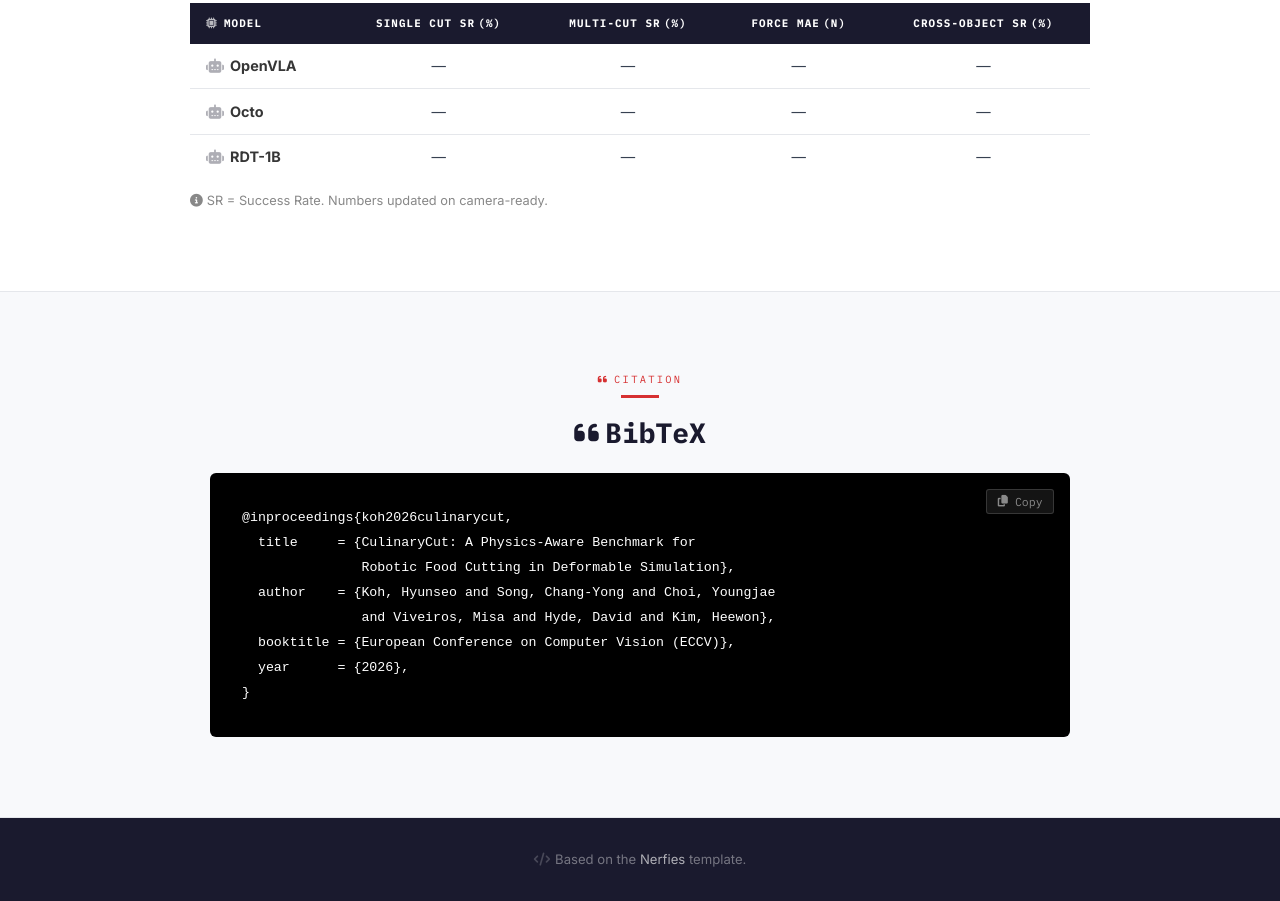
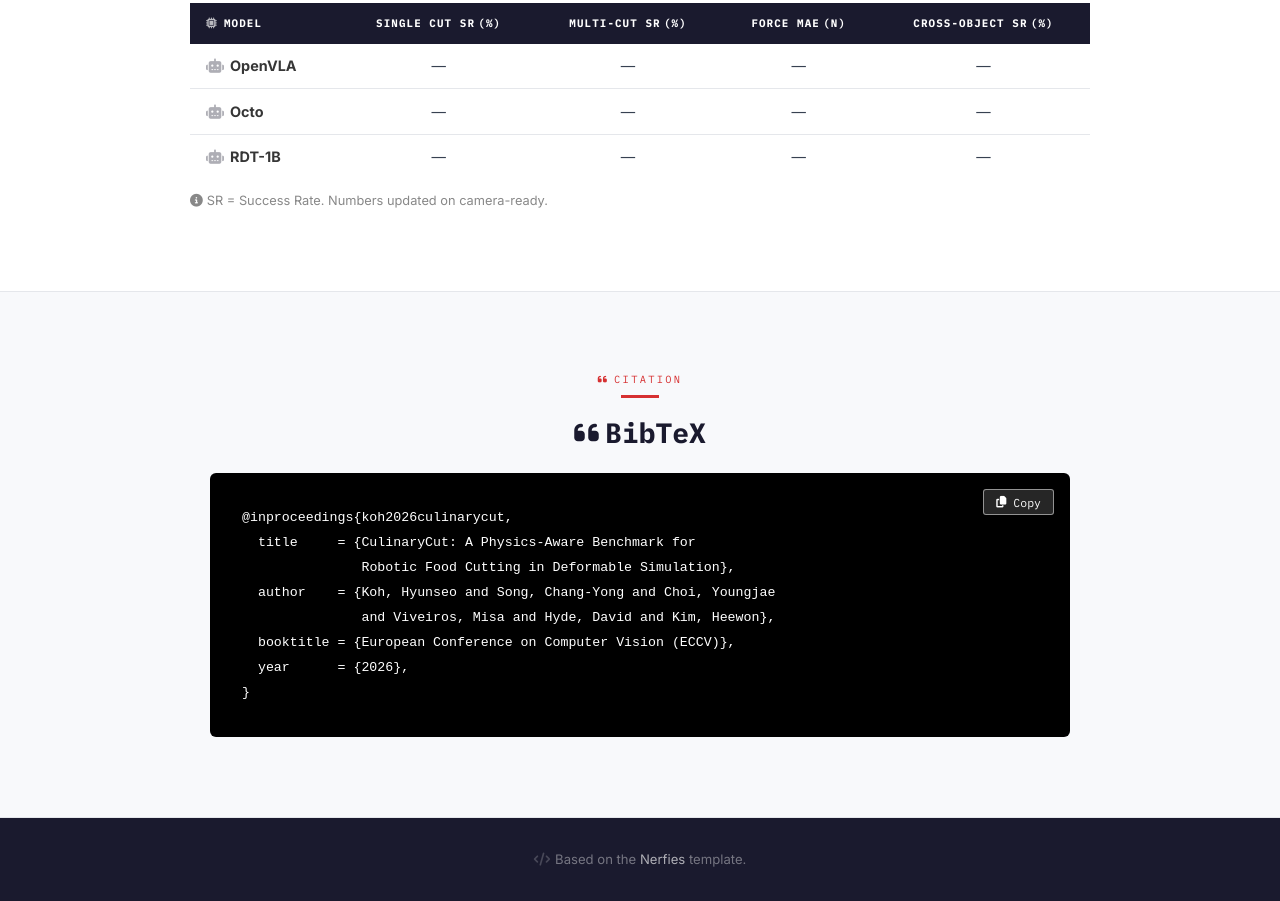
Before and after one commit to deepvelop99/culinary.github.io, a plain HTML site: page index.html in a window 1280 px wide. Shown: the part 4497-5398 px from the top of the page. Drawn offline with nearby package versions, Linux system fonts and the light colour scheme; some icons are missing; a web font is replaced by a local one.

Commit message:
BibTeX copy button: increase visibility on black bg

```diff
--- a/index.html
+++ b/index.html
@@ -214,8 +214,8 @@
   .dot-med  { background:#F59E0B; }
   .dot-hard { background:#EF4444; }
 
-  .copy-btn { display:none; position:absolute; top:1rem; right:1rem; background:rgba(255,255,255,.08); border:1px solid rgba(255,255,255,.15); color:rgba(255,255,255,.5); padding:.25rem .65rem; border-radius:3px; font-family:'IBM Plex Mono',monospace; font-size:.72rem; cursor:pointer; align-items:center; gap:.3rem; transition:background .18s,color .18s; }
-  .copy-btn:hover { background:rgba(255,255,255,.18); color:#fff; }
+  .copy-btn { display:none; position:absolute; top:1rem; right:1rem; background:rgba(255,255,255,.15); border:1px solid rgba(255,255,255,.5); color:#fff; padding:.28rem .75rem; border-radius:3px; font-family:'IBM Plex Mono',monospace; font-size:.72rem; cursor:pointer; align-items:center; gap:.3rem; transition:background .18s,color .18s; }
+  .copy-btn:hover { background:rgba(255,255,255,.28); color:#fff; }
 
 
   .pub-btn--soon { opacity:.45; cursor:not-allowed; pointer-events:none; }
```
